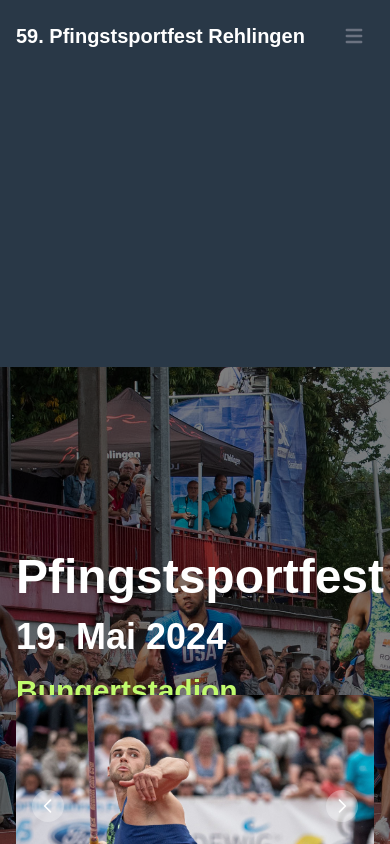
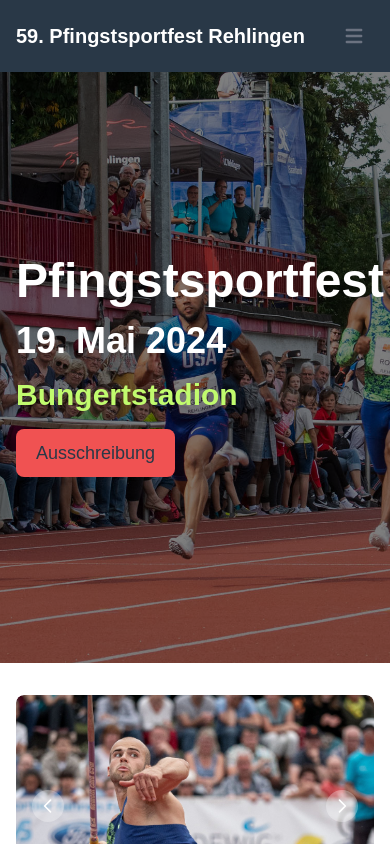
Before and after one commit to lcrehlingen/pfingstsportfest.de, a Next.js app: page / in a window 390 px wide. Built offline with nearby package versions, Linux system fonts and the light colour scheme; a web font is replaced by a local one.

Commit message:
fix hero

```diff
--- a/src/components/Hero.tsx
+++ b/src/components/Hero.tsx
@@ -9,7 +9,7 @@ export default function Hero() {
       className="
       relative
       min-h-[70vh]
-      content-center
+      content-start
       items-center
       justify-center
     "
@@ -30,7 +30,7 @@ export default function Hero() {
                 <h1 className="whitespace-nowrap font-wa-headline text-5xl font-semibold text-white md:text-6xl">
                   Pfingstsportfest Rehlingen
                 </h1>
-                <h2 className="whitespace-nowrap font-wa-headline text-4xl font-semibold text-white md:text-5xl">
+                <h2 className="font-wa-headline text-4xl font-semibold text-white md:text-5xl">
                   {new Date(EDITION_DATE).toLocaleDateString("de-DE", {
                     year: "numeric",
                     month: "long",
```
